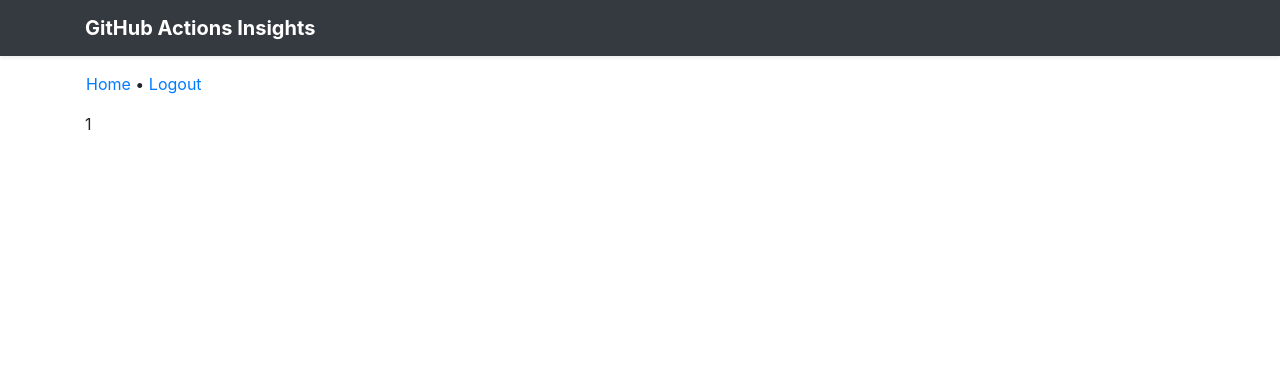
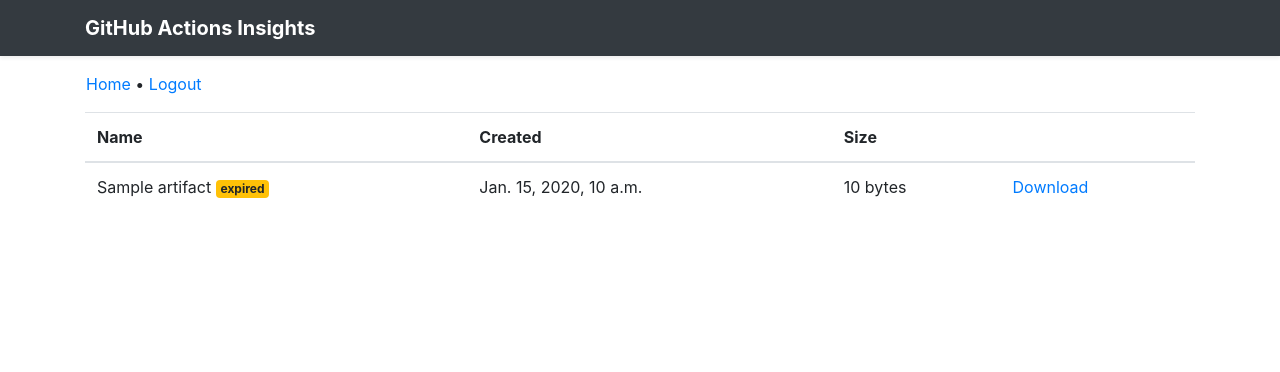
Before and after one commit to andymckay/actions-insights, a Django app: page /artifacts/1 in a window 1280 px wide. Shown: the top 372 px of the page. Run offline with Django 3.2, Linux system fonts and the light colour scheme; a user stored in the database is signed in; tables that the repository leaves empty hold one stand-in row (values such as "Sample post"); some libraries are stand-ins or nearby versions.

Commit message:
make artifacts prettier

```diff
--- a/insights/misc/templates/misc/artifacts.html
+++ b/insights/misc/templates/misc/artifacts.html
@@ -1,7 +1,28 @@
 {% extends "misc/base.html" %}
 
+
 {% block content %}
-    {% for artifact in artifacts %}
-    {{ artifact.id }}
+<table class="table">
+    <thead>
+        <tr>
+            <th>Name</th>
+            <th>Created</th>
+            <th>Size</th>
+            <th></th>
+        </tr>
+    </thead>
+    <tbody>
+        {% for artifact in artifacts %}
+            <tr>
+                <td>{{ artifact.name }}
+                    {% if artifact.expired %}
+                        <span class="badge badge-warning">expired</span>
+                    {% endif %}
+                </td>
+                <td>{{ artifact.created_at }}</td>
+                <td>{{ artifact.size_in_bytes }} bytes</td>
+                <td><a href="{{ artifact.download }}">Download</a></td>
+            </tr>
     {% endfor %}
+    </tbody>
 {% endblock %}
```
